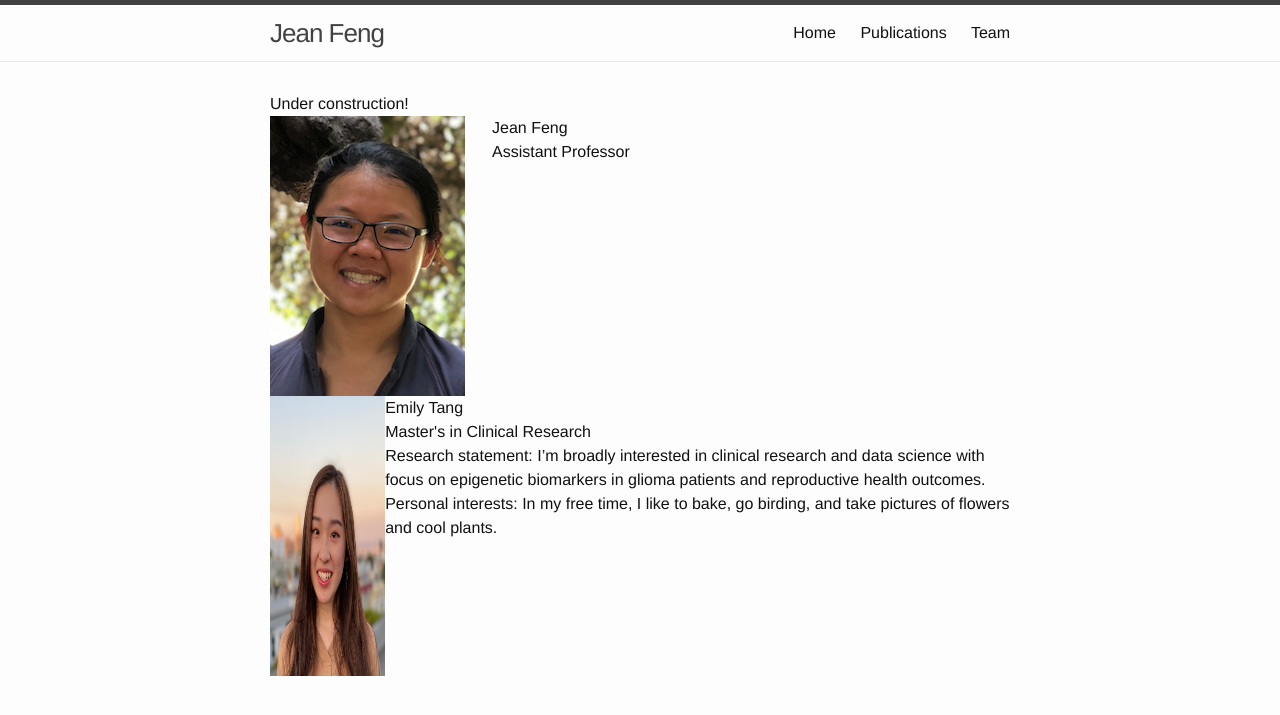
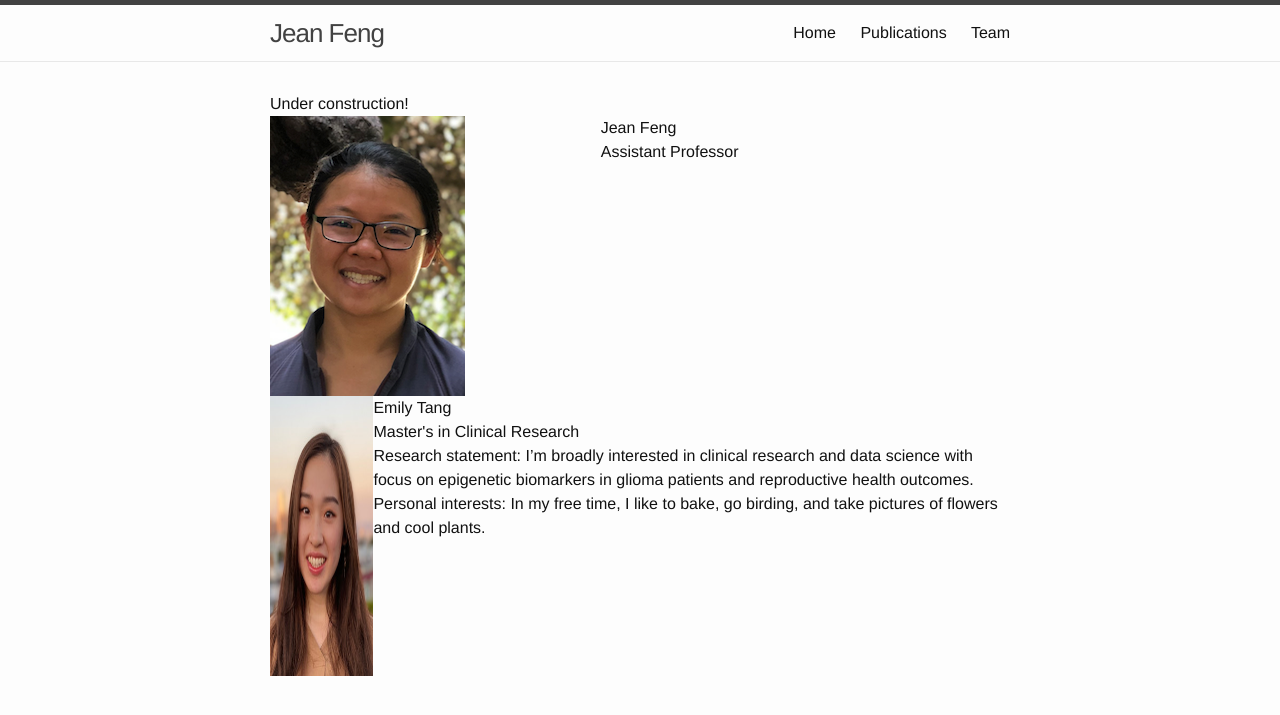
Before and after one commit to jjfeng/jjfeng.github.io, a Jekyll site: the page built from team.html, in a window 1280 px wide. Shown: the top 715 px of the page. Built offline with Jekyll 4.4.1, drawn with Linux system fonts in a browser that asks for light colours.

Commit message:
update images

```diff
--- a/team.html
+++ b/team.html
@@ -7,10 +7,10 @@ Under construction!
 <br/>
 
 <div class="container" style="height: 280px; display: flex">
-<div style="width: 30%; float: left">
+<div style="flex-grow: 1; float: left">
 <img src="headshot.png" margin="20px" height="280px">
 </div>
-<div style="flex-grow: 1">
+<div style="flex-grow: 2">
 Jean Feng
 <br/>
 Assistant Professor
@@ -18,10 +18,10 @@ Assistant Professor
 </div>
 
 <div class="container" style="height: 280px; display: flex">
-<div style="width: 30%; float: left">
+<div style="flex-grow: 1; float: left">
 <img src="emily.jpeg" margin="20px" height="280px">
 </div>
-<div style="flex-grow: 1">
+<div style="flex-grow: 2">
 Emily Tang
 <br/>
 Master's in Clinical Research
```
Also changed, not shown: emily.jpeg.
